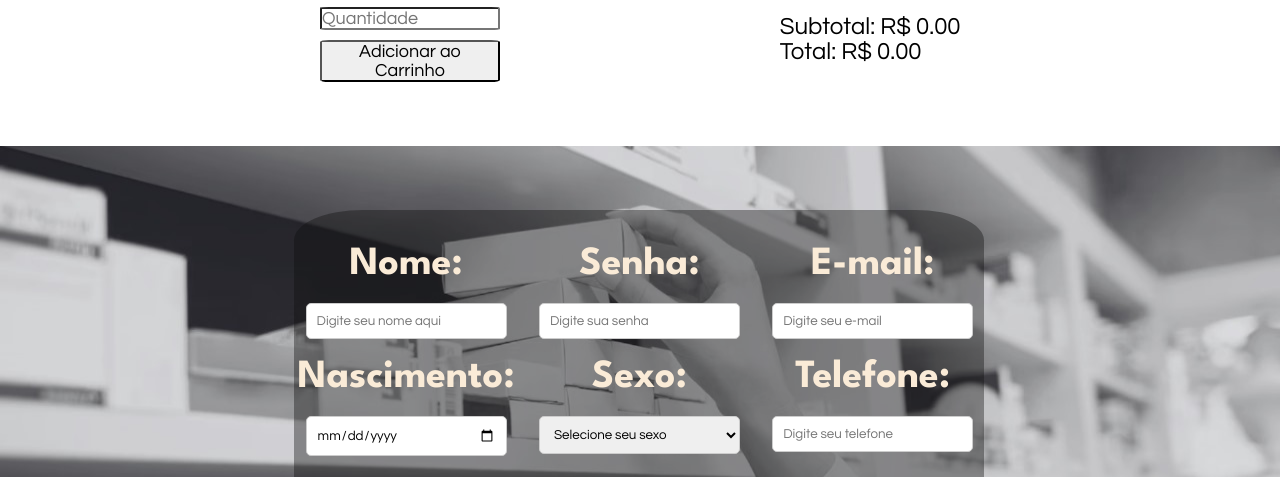
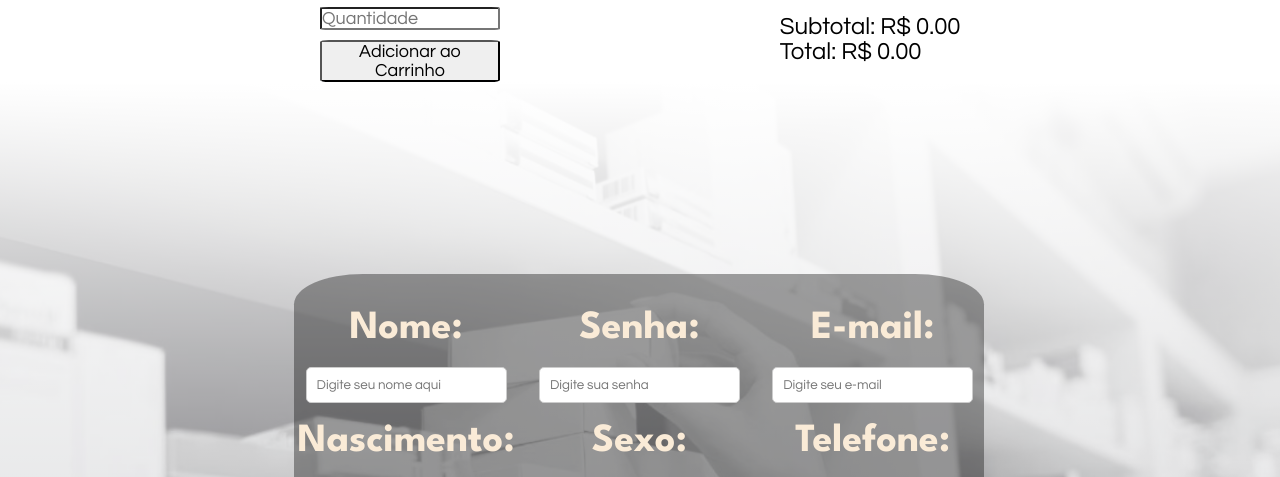
Before and after one commit to b3renner/bb_drugstore.v2, a plain HTML site: page index.html in a window 1280 px wide. Shown: the part 758-1235 px from the top of the page. Drawn offline with Linux system fonts and the light colour scheme; a web font is replaced by a local one.

Commit message:
Update style.css

```diff
--- a/style.css
+++ b/style.css
@@ -152,7 +152,6 @@ h1 {
     width: 100%;
     height: auto;
     padding-top: 5%;
-    padding-bottom: 5%;
     padding-left: 25%;
     align-items: center;
     display: flex;
@@ -163,7 +162,7 @@ h1 {
 #formy {
     display: table;
     width: 100%;
-    height: auto;
+    height: 100%;
     padding: 100px 0;
     text-align: center;
     background-position: 30% 45%;
@@ -176,8 +175,8 @@ h1 {
     align-items: center;
     text-align: center;
     padding-left: 23%;
-    background-image: url(fundo.jpg);
-    padding-top: 5%;
+    background-image: linear-gradient(to top, transparent 0%, #fff 100%), url(fundo.jpg);
+    padding-top: 15%;
     padding-bottom: 5%;
 }
 
```
